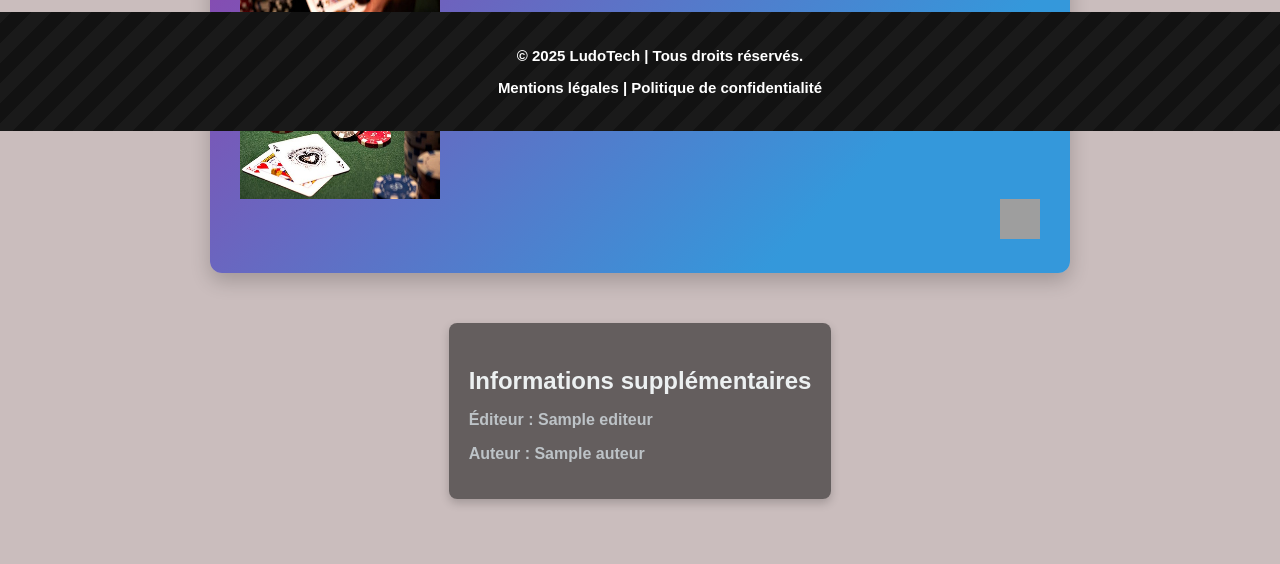
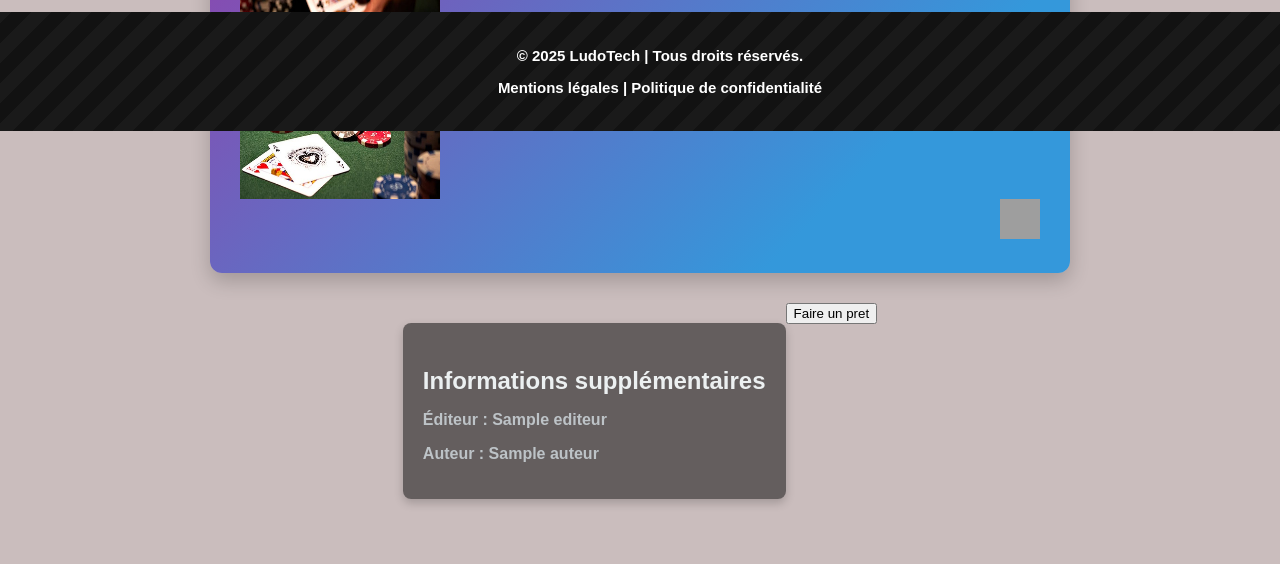
Before and after one commit to Danyaal-Akhtar/LudoTech, a PHP site: the page made by php/jeux.php in a window 1280 px wide. Shown: the part 669-1233 px from the top of the page. Run offline with PHP 8.4, Linux system fonts and the light colour scheme; the visitor is signed in with stand-in values (Sample User, id 1); tables that the repository leaves empty or names only in its code hold one stand-in row (values such as "Sample post"); grey boxes are pictures that could not be loaded.

Commit message:
boutton_ajouter_test1

```diff
--- a/php/jeux.php
+++ b/php/jeux.php
@@ -207,6 +207,35 @@ echo '<button class="value">
     }
 }
 
+echo " <form method= 'post'>
+        <input type ='hidden' name ='pret' value='1'>
+                <button type='submit'> Faire un pret</button></form>";
+
+
+            if (isset($_POST['pret'])) {
+
+             try {
+            $boite_id = $model->getBoiteIdParTitre($_GET['titre']);}
+            catch (Exception $e) {echo "erreur1"; }
+
+
+            if ($boite_id) {
+
+
+                try{
+                $pret = $model->ajouterPret($boite_id, $_SESSION['emprunteur_id']);}
+                catch (Exception $e) {echo "erreur2"; }
+                if ($pret) {
+                    echo "<p> Prêt ajouté avec succès</p>";
+                } else {
+                    echo "<p>Erreur lors de l'ajout du prêt</p>";
+                }
+            } else {
+                echo "<p> Boîte non trouvée pour ce titre</p>";
+            }
+        }
+
+
     echo "</main>
     <footer>
         <p>© 2025 LudoTech | Tous droits réservés.</p>
```
